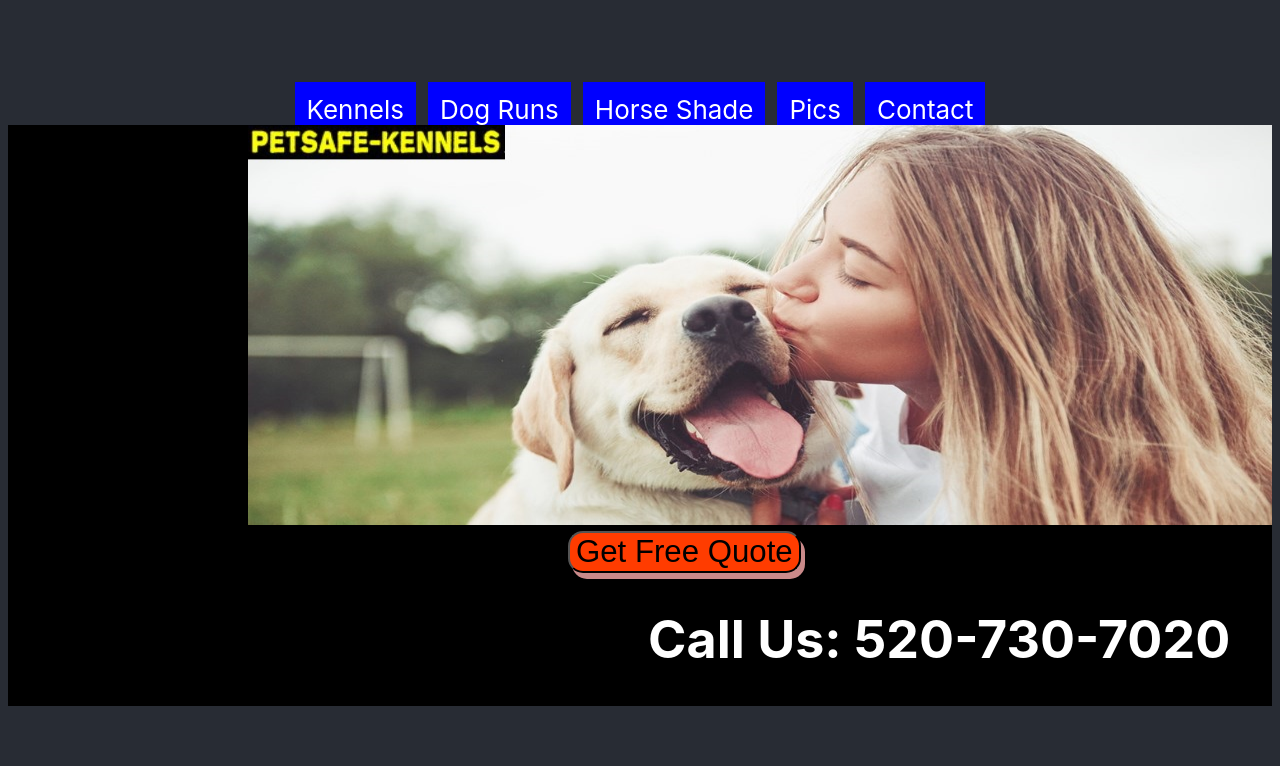
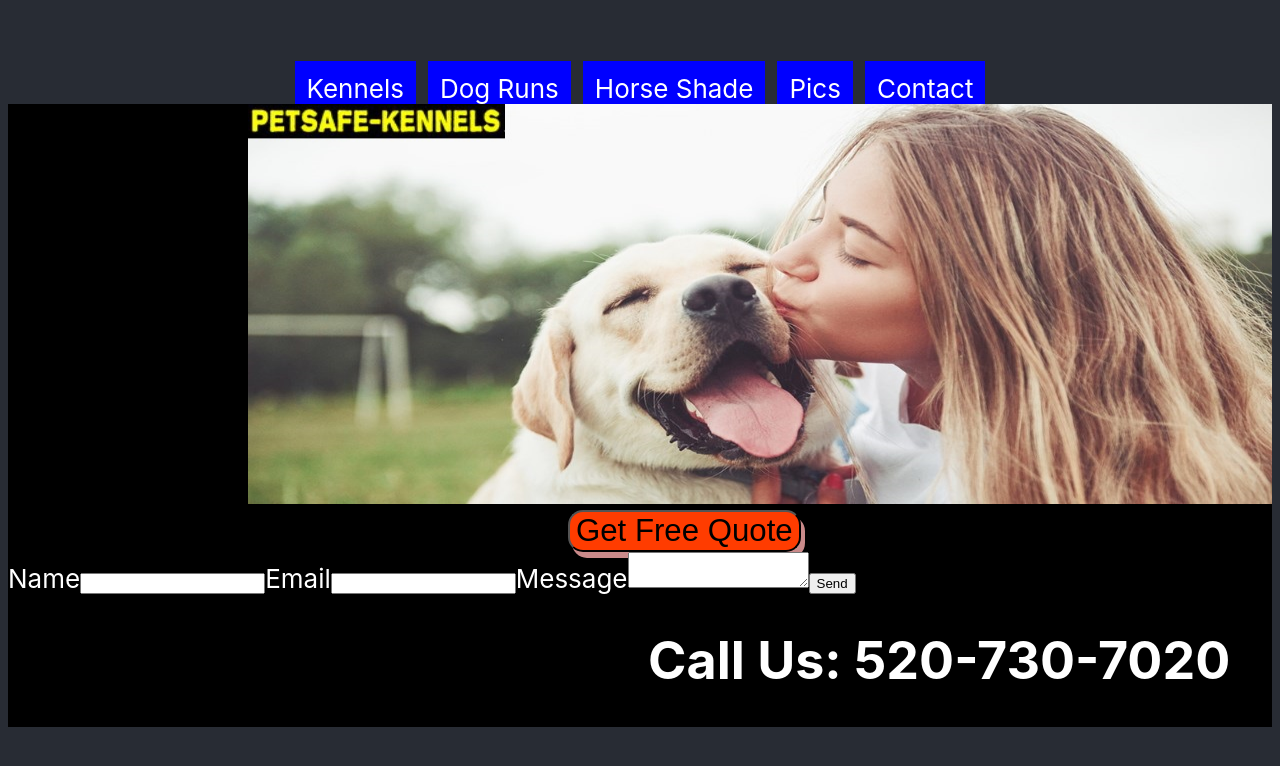
Before and after one commit to rhtaylor/Petsafe-kennels, a React (Create React App) app in the folder React-Front/pet-safe-kennels/: page / in a window 1280 px wide. Shown: the top 766 px of the page. Built offline with nearby package versions, Linux system fonts and the light colour scheme; no server answers.

Commit message:
contactUs component loads upon click of Button

```diff
--- a/React-Front/pet-safe-kennels/src/EmailForm.jsx
+++ b/React-Front/pet-safe-kennels/src/EmailForm.jsx
@@ -1,7 +1,7 @@
 import React from 'react';
 import emailjs from 'emailjs-com';
 
-import './ContactUs.css';
+// import './ContactUs.css';
 
 export default function ContactUs() {
 
--- a/React-Front/pet-safe-kennels/src/Home.jsx
+++ b/React-Front/pet-safe-kennels/src/Home.jsx
@@ -10,7 +10,7 @@ import LOGO from './LOGO.png'
 import PropTypes from 'prop-types'
 import Button from './Button.jsx'
 import { BrowserRouter as Router, Route, NavLink } from 'react-router-dom';
-
+import ContactUs from './EmailForm.jsx'
 
 const URL = 'http://localhost:3001/Kennel'
 
@@ -20,7 +20,8 @@ export default class Home extends Component{
         this.state = {
             name: "full name",
             email: 'email',
-            phone_number: 'phone_number'
+            phone_number: 'phone_number',
+            display: null
         }
         this.updateForm = this.updateForm.bind(this)
     }
@@ -29,6 +30,7 @@ export default class Home extends Component{
     updateForm(e){
         e.preventDefault()
         debugger
+        this.setState({display: "flex"})
 
     }
     mouseFinder(e){
@@ -54,6 +56,7 @@ export default class Home extends Component{
             </header>
             <footer>
                 <Button handleClick={(e)=>this.updateForm(e)} />
+                <ContactUs display={{display: this.state.display}}/>
                 <h1>Call Us: 520-730-7020</h1>
             </footer>
             </div>
```
Also changed, not shown: 1 other file (tests, documents, lock files or other folders).
